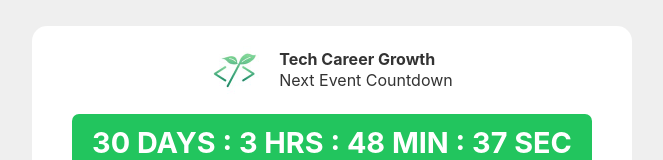
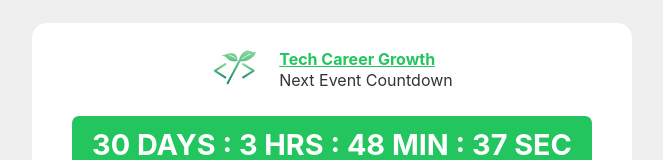
Before and after one commit to tamalchowdhury/tech-career-growth-event-countdown, a React (Vite) app: page / in a window 1280 px wide. Shown: the top 160 px of the page, without its empty margins (308-971 px from the left). Built offline with nearby package versions, Linux system fonts and the light colour scheme.

Commit message:
Adds firebase and configures the SDK

```diff
--- a/package.json
+++ b/package.json
@@ -9,6 +9,7 @@
     "preview": "vite preview"
   },
   "dependencies": {
+    "firebase": "^9.6.11",
     "react": "^17.0.2",
     "react-countdown": "^2.3.2",
     "react-dom": "^17.0.2",
--- a/src/components/Index.jsx
+++ b/src/components/Index.jsx
@@ -9,6 +9,27 @@
 import Home from "./Home"
 import Dashboard from "./Dashboard"
 
+// Import the functions you need from the SDKs you need
+import { initializeApp } from "firebase/app"
+import { getDatabase } from "firebase/database"
+// TODO: Add SDKs for Firebase products that you want to use
+// https://firebase.google.com/docs/web/setup#available-libraries
+
+// Your web app's Firebase configuration
+const firebaseConfig = {
+  apiKey: "AIzaSyDbgDJM0Fhrzo6Omo0hTtHEphcqpEEfBKc",
+  authDomain: "tcg-event.firebaseapp.com",
+  databaseURL: "https://tcg-event-default-rtdb.firebaseio.com",
+  projectId: "tcg-event",
+  storageBucket: "tcg-event.appspot.com",
+  messagingSenderId: "149216901118",
+  appId: "1:149216901118:web:b7ae5d551c85e16afef2af",
+}
+
+// Initialize Firebase
+const app = initializeApp(firebaseConfig)
+const database = getDatabase(app)
+
 function Index() {
   const [count, setCount] = useState(0)
 
@@ -19,9 +40,13 @@
     <>
       <div className="wrapper">
         <header className="header">
-          <img src={logo} alt="Tech Career Growth Logo" />
+          <Link to="/">
+            <img src={logo} alt="Tech Career Growth Logo" />
+          </Link>
           <div>
-            <h1>Tech Career Growth</h1>
+            <h1>
+              <Link to="/">Tech Career Growth</Link>
+            </h1>
             <p>Next Event Countdown</p>
           </div>
         </header>
```
Also changed, not shown: 1 other file (tests, documents, lock files or other folders).
